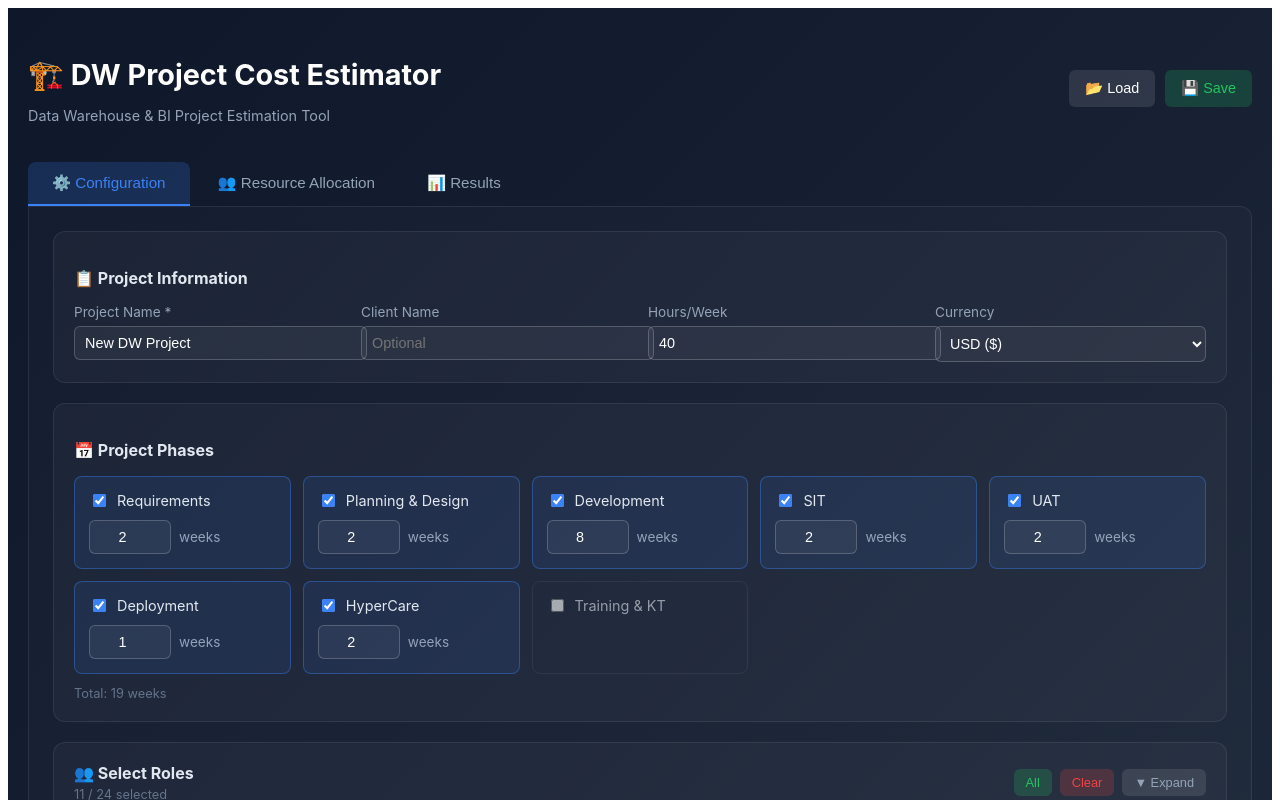
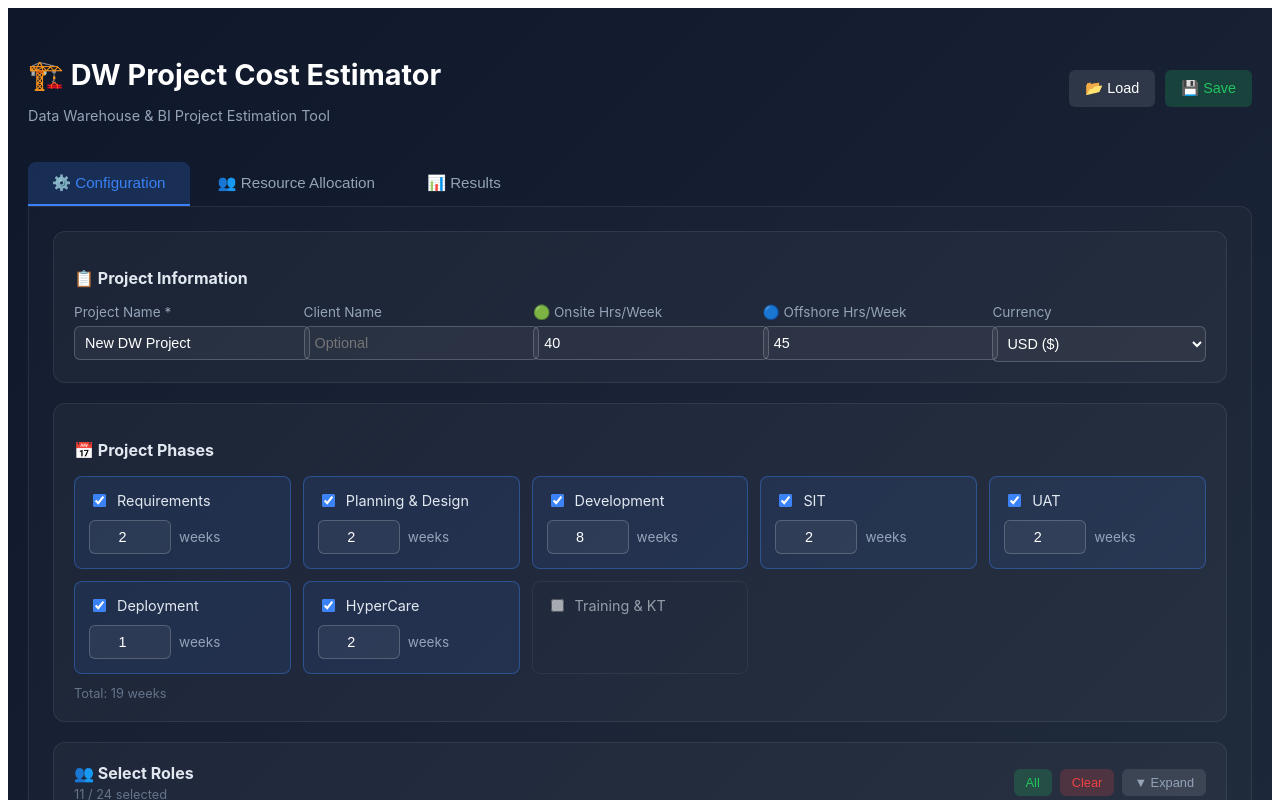
Before and after one commit to ganeshmit104/PROJECT-ESTIMATOR, a React (Vite) app: page / in a window 1280 px wide. Shown: the top 800 px of the page. Built offline with nearby package versions, Linux system fonts and the light colour scheme.

Commit message:
Update App.jsx

```diff
--- a/src/App.jsx
+++ b/src/App.jsx
@@ -69,7 +69,8 @@ const [projectName, setProjectName] = useState('New DW Project');
 const [clientName, setClientName] = useState('');
 const [phases, setPhases] = useState(defaultPhases);
 const [rates, setRates] = useState(getDefaultRates());
-const [hoursPerWeek, setHoursPerWeek] = useState(40);
+const [onsiteHoursPerWeek, setOnsiteHoursPerWeek] = useState(40);
+const [offshoreHoursPerWeek, setOffshoreHoursPerWeek] = useState(45);
 const [currency, setCurrency] = useState('USD');
 const [allocations, setAllocations] = useState({});
 const [enabledResources, setEnabledResources] = useState(defaultEnabledResources);
@@ -154,8 +155,8 @@ enabledPhases.forEach(phase => {
   resourceTypes.forEach(resource => {
     const alloc = allocations[phase.id]?.[resource.id] || { onsite: 0, offshore: 0 };
     if (alloc.onsite > 0 || alloc.offshore > 0) {
-      const onsiteHours = alloc.onsite * phaseHours;
-      const offshoreHours = alloc.offshore * phaseHours;
+      const onsiteHours = alloc.onsite * phase.weeks * onsiteHoursPerWeek;
+      const offshoreHours = alloc.offshore * phase.weeks * offshoreHoursPerWeek;
       const onsiteCost = onsiteHours * rates.onsite[resource.id];
       const offshoreCost = offshoreHours * rates.offshore[resource.id];
 
@@ -361,9 +362,17 @@ fontFamily: '-apple-system, BlinkMacSystemFont, “Segoe UI”, Roboto, sans-ser
                   <input type="text" value={val} onChange={e => set(e.target.value)} placeholder={ph} style={{ ...inp, width: '100%' }} />
                 </div>
               ))}
+             <div>
+                <label style={{ color: '#94a3b8', fontSize: '0.85rem', display: 'block', marginBottom: '6px' }}>
+                  🟢 Onsite Hrs/Week
+                </label>
+                <input type="number" value={onsiteHoursPerWeek} onChange={e => setOnsiteHoursPerWeek(Number(e.target.value))} style={{ ...inp, width: '100%' }} />
+              </div>
               <div>
-                <label style={{ color: '#94a3b8', fontSize: '0.85rem', display: 'block', marginBottom: '6px' }}>Hours/Week</label>
-                <input type="number" value={hoursPerWeek} onChange={e => setHoursPerWeek(Number(e.target.value))} style={{ ...inp, width: '100%' }} />
+                <label style={{ color: '#94a3b8', fontSize: '0.85rem', display: 'block', marginBottom: '6px' }}>
+                  🔵 Offshore Hrs/Week
+                </label>
+                <input type="number" value={offshoreHoursPerWeek} onChange={e => setOffshoreHoursPerWeek(Number(e.target.value))} style={{ ...inp, width: '100%' }} />
               </div>
               <div>
                 <label style={{ color: '#94a3b8', fontSize: '0.85rem', display: 'block', marginBottom: '6px' }}>Currency</label>
@@ -548,10 +557,10 @@ fontFamily: '-apple-system, BlinkMacSystemFont, “Segoe UI”, Roboto, sans-ser
                             <td style={{ color: '#cbd5e1', padding: '6px 8px', fontSize: '0.85rem', position: 'sticky', left: 0, background: '#1a2536', zIndex: 1 }}>{resource.name}</td>
                             {phases.filter(p => p.enabled).flatMap(phase => [
                               <td key={`${phase.id}-${resource.id}-on`} style={{ padding: '4px', textAlign: 'center' }}>
-                                <input type="number" min="0" step="0.5" value={allocations[phase.id]?.[resource.id]?.onsite || ''} onChange={e => updateAllocation(phase.id, resource.id, 'onsite', e.target.value)} placeholder="0" style={{ ...inp, width: '50px', padding: '6px', textAlign: 'center' }} />
+                                <input type="number" min="0" step="0.1" value={allocations[phase.id]?.[resource.id]?.onsite || ''} onChange={e => updateAllocation(phase.id, resource.id, 'onsite', e.target.value)} placeholder="0" style={{ ...inp, width: '50px', padding: '6px', textAlign: 'center' }} />
                               </td>,
                               <td key={`${phase.id}-${resource.id}-off`} style={{ padding: '4px', textAlign: 'center' }}>
-                                <input type="number" min="0" step="0.5" value={allocations[phase.id]?.[resource.id]?.offshore || ''} onChange={e => updateAllocation(phase.id, resource.id, 'offshore', e.target.value)} placeholder="0" style={{ ...inp, width: '50px', padding: '6px', textAlign: 'center' }} />
+                                <input type="number" min="0" step="0.1" value={allocations[phase.id]?.[resource.id]?.offshore || ''} onChange={e => updateAllocation(phase.id, resource.id, 'offshore', e.target.value)} placeholder="0" style={{ ...inp, width: '50px', padding: '6px', textAlign: 'center' }} />
                               </td>
                             ])}
                           </tr>
```
